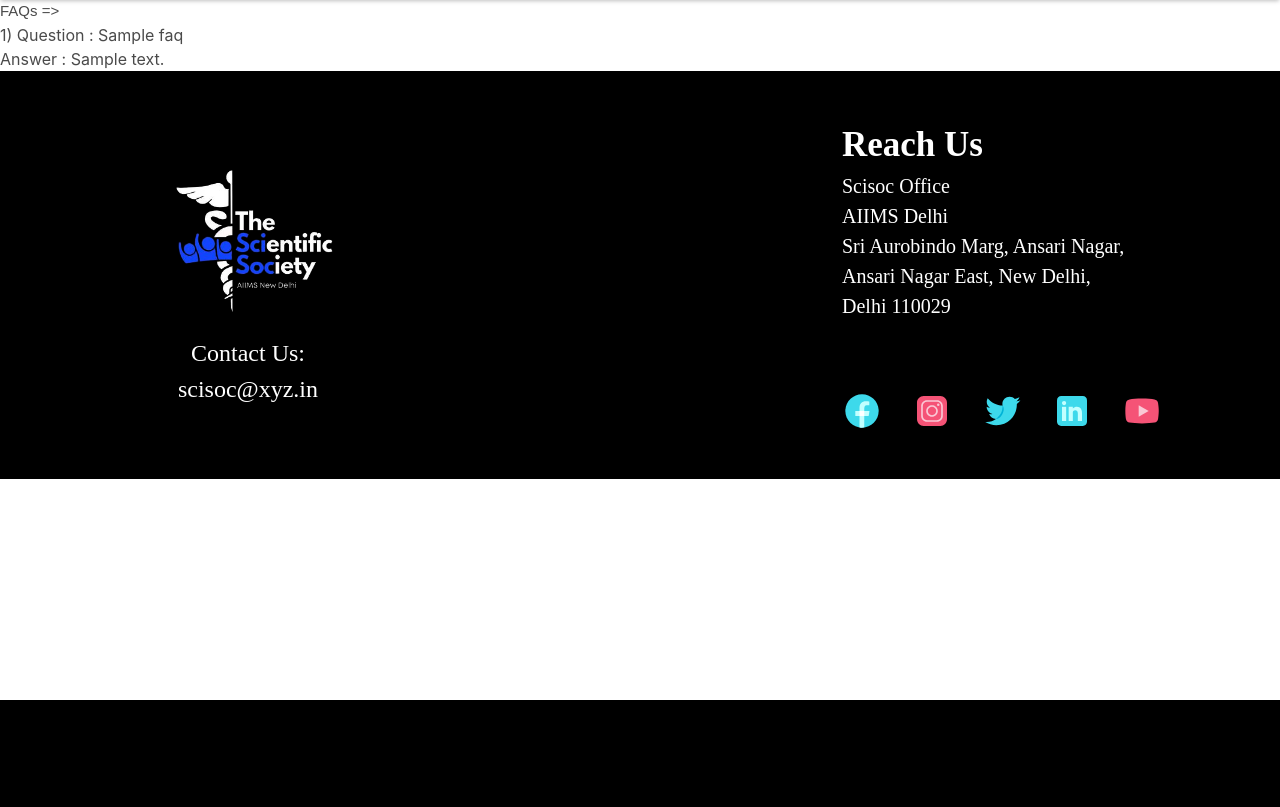
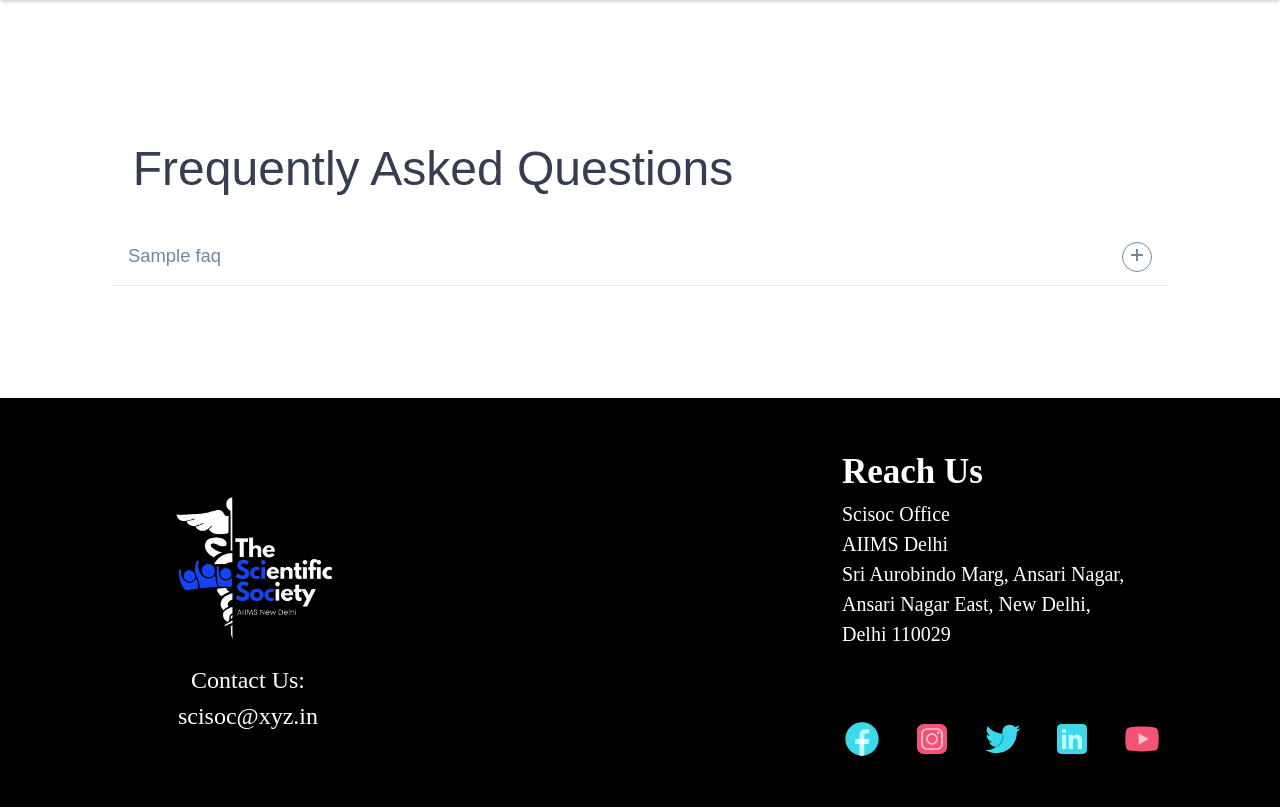
Before and after one commit to Aayush5sep/Scisoc-AIIMS-Delhi, a Django app: template templates/extras/faqs.html in a window 1280 px wide. Shown: the part 100-907 px from the top of the page. Before the commit the page ends 800 px from the top, so only its background shows below. Run offline with Django 3.2, Linux system fonts and the light colour scheme; the template is opened without the code that fills it: most values are stand-ins (such as "Sample title", 1, 10 or a date in 2020); some web fonts are replaced.

Commit message:
FAQ Frontend Done

```diff
--- /dev/null
+++ b/static/extras/faq.css
@@ -0,0 +1,84 @@
+@import url('https://fonts.googleapis.com/css?family=Hind:300,400');
+
+
+
+.contain {
+  margin: 0 auto;
+  padding: 4rem;
+
+}
+
+.faq {
+  font-size:3rem;
+  color: #373d51;
+  padding: 1.3rem;
+  margin: 0;
+}
+
+.accordion a {
+  position: relative;
+  display: -webkit-box;
+  display: -webkit-flex;
+  display: flex;
+  -webkit-box-orient: vertical;
+  -webkit-box-direction: normal;
+  -webkit-flex-direction: column;
+  flex-direction: column;
+  width: 100%;
+  padding: 1rem 3rem 1rem 1rem;
+  color: #7288a2;
+  font-size: 1.15rem;
+  font-weight: 400;
+  border-bottom: 1px solid #e5e5e5;
+}
+
+.accordion a:hover,
+.accordion a:hover::after {
+  cursor: pointer;
+  color: #03b5d2;
+}
+
+.accordion a:hover::after {
+  border: 1px solid #03b5d2;
+}
+
+.accordion a.active {
+  color: #03b5d2;
+  border-bottom: 1px solid #03b5d2;
+}
+
+.accordion a::after {
+  font-family: 'Ionicons';
+  content: '\f218';
+  position: absolute;
+  float: right;
+  right: 1rem;
+  font-size: 1rem;
+  color: #7288a2;
+  width: 30px;
+  height: 30px;
+  -webkit-border-radius: 50%;
+  -moz-border-radius: 50%;
+  border-radius: 50%;
+  border: 1px solid #7288a2;
+  text-align: center;
+}
+
+.accordion a.active::after {
+  font-family: 'Ionicons';
+  content: '\f209';
+  color: #03b5d2;
+  border: 1px solid #03b5d2;
+}
+
+.accordion .content {
+  display: none;
+  padding: 1rem;
+  border-bottom: 1px solid #e5e5e5;
+  overflow: hidden;
+}
+
+.accordion .content p {
+  font-size: 1rem;
+  font-weight: 300;
+}
--- a/templates/extras/faqs.html
+++ b/templates/extras/faqs.html
@@ -1,19 +1,53 @@
 {% extends 'common.html' %}
+{% load static %}
     {% block title %} FAQs {% endblock %}
 
     {% block css %}
+    <link rel="stylesheet" href={% static 'extras/faq.css' %}>
+    <link rel="stylesheet" href="https://cdnjs.cloudflare.com/ajax/libs/bulma/0.9.4/css/bulma.min.css">
+    <script src="https://ajax.googleapis.com/ajax/libs/jquery/3.6.3/jquery.min.js"></script>
+    <link rel="stylesheet" href="http://code.ionicframework.com/ionicons/2.0.1/css/ionicons.min.css">
     {% endblock %}
 
     {% block body %}
 
-        <h2>FAQs =></h2>
+
+    <section class="section">
+        <div class="contain">
+
+          <h2 class="faq">Frequently Asked Questions</h2>
+
+          <div class="accordion">
+            {% for faq in faqs %}
+                <div class="accordion-item">
+                <a>{{faq.question}}</a>
+                <div class="content">
+                    <p>{{faq.answer}}</p>
+                </div>
+                </div>
+            {% endfor %}
+          </div>
+
+        </div>
+    </section>
+
+
+        {% comment %} <h2>FAQs =></h2>
         {% for faq in faqs %}
             {{forloop.counter}})
             Question : {{faq.question}} <br>
             Answer : {{faq.answer}} <br>
-        {% endfor %}
+        {% endfor %} {% endcomment %}
 
 
     {% endblock %}
 
-    {% block js %}{% endblock %}
+    {% block js %}
+    <script>$(document).ready(function() {
+        $('.accordion a').click(function(){
+          $(this).toggleClass('active');
+          $(this).next('.content').slideToggle(400);
+         });
+      });
+    </script>
+    {% endblock %}
```
